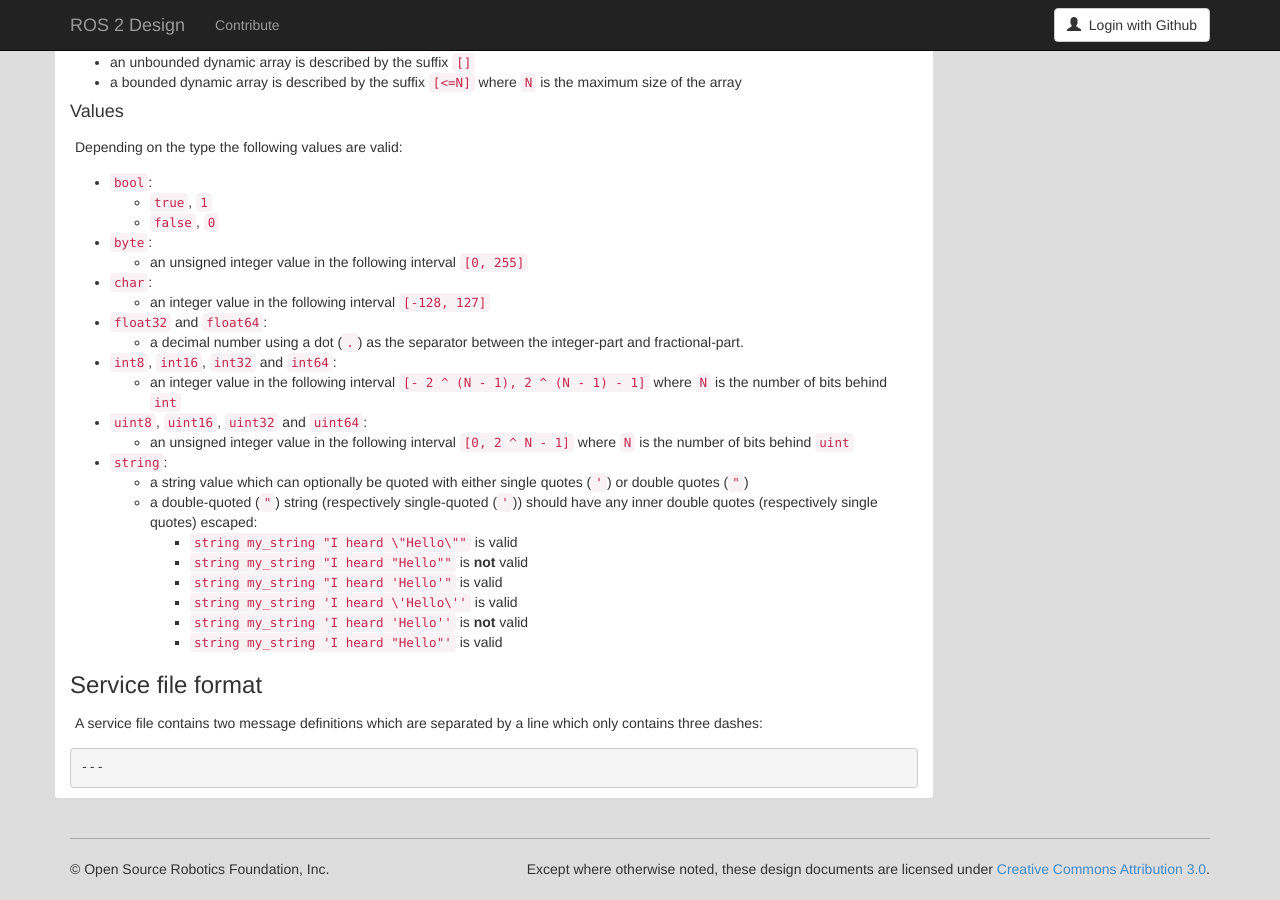
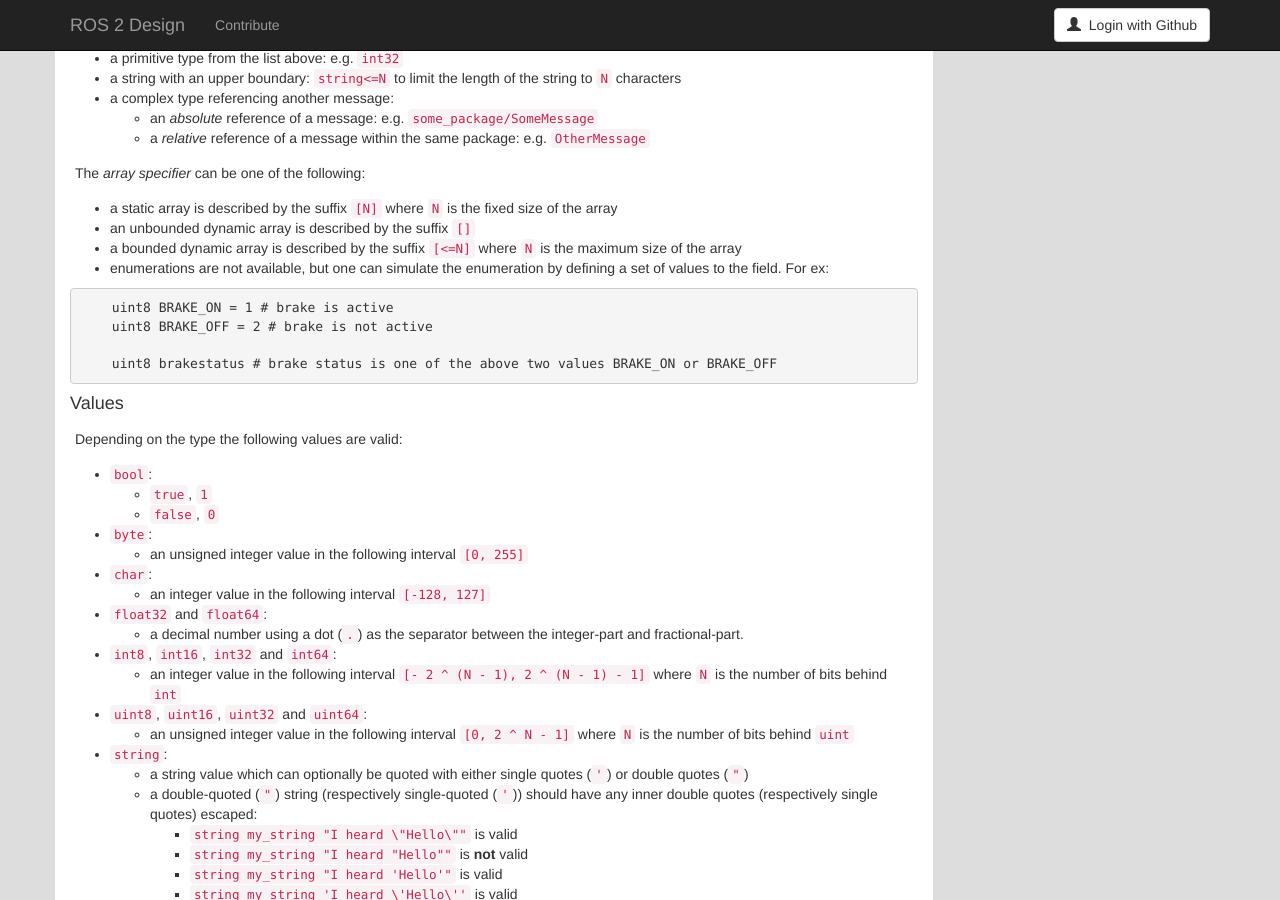
Before and after one commit to ros2/design, a Jekyll site: the page built from articles/110_interface_definition.md, in a window 1280 px wide and 900 px high, scrolled down 3447 px. Built offline with Jekyll 4.4.1, drawn with Linux system fonts in a browser that asks for light colours; nearby versions of some CDN libraries; some of the changed text lies outside the part shown.

Commit message:
Update 110_interface_definition.md
describe more about reprensenting enums and an example of a message

````diff
--- a/articles/110_interface_definition.md
+++ b/articles/110_interface_definition.md
@@ -36,6 +36,16 @@
 A single data structure is called *message*.
 Each message has a *name*.
 Together with the name of the *package* a message can be uniquely identified.
+
+for example:
+
+```shell
+$ cat Message.msg # the Message.msg is a package
+
+string msg # message name
+```
+
+The `#` here is a comment that can be used to describe the particular message field
 
 ### Services
 
@@ -194,6 +204,15 @@
 - an unbounded dynamic array is described by the suffix `[]`
 - a bounded dynamic array is described by the suffix `[<=N]`  where `N` is the maximum size of the array
 
+- enumerations are not available, but one can simulate the enumeration by defining a set of values to the field. For ex:
+
+```shell
+    uint8 BRAKE_ON = 1 # brake is active
+    uint8 BRAKE_OFF = 2 # brake is not active
+
+    uint8 brakestatus # brake status is one of the above two values BRAKE_ON or BRAKE_OFF
+```
+
 #### Values
 
 Depending on the type the following values are valid:
````
